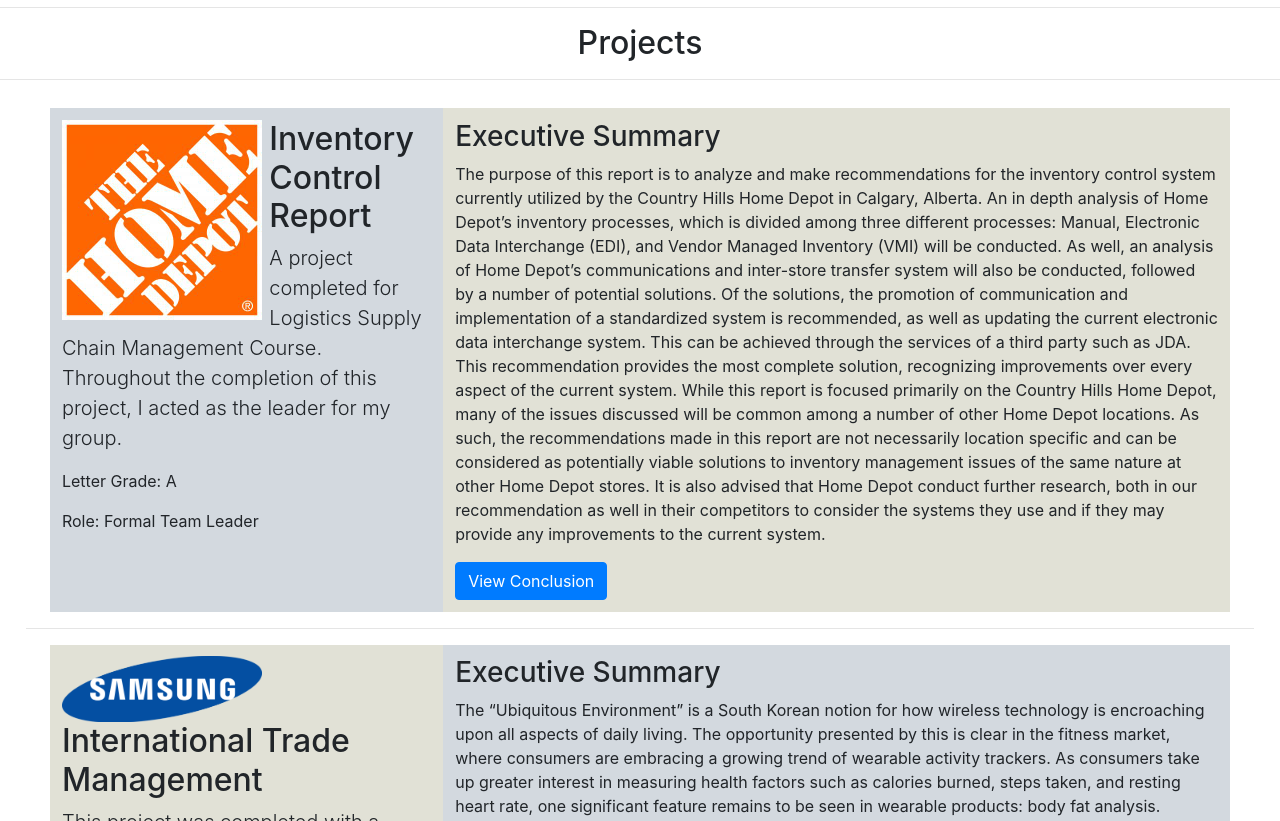
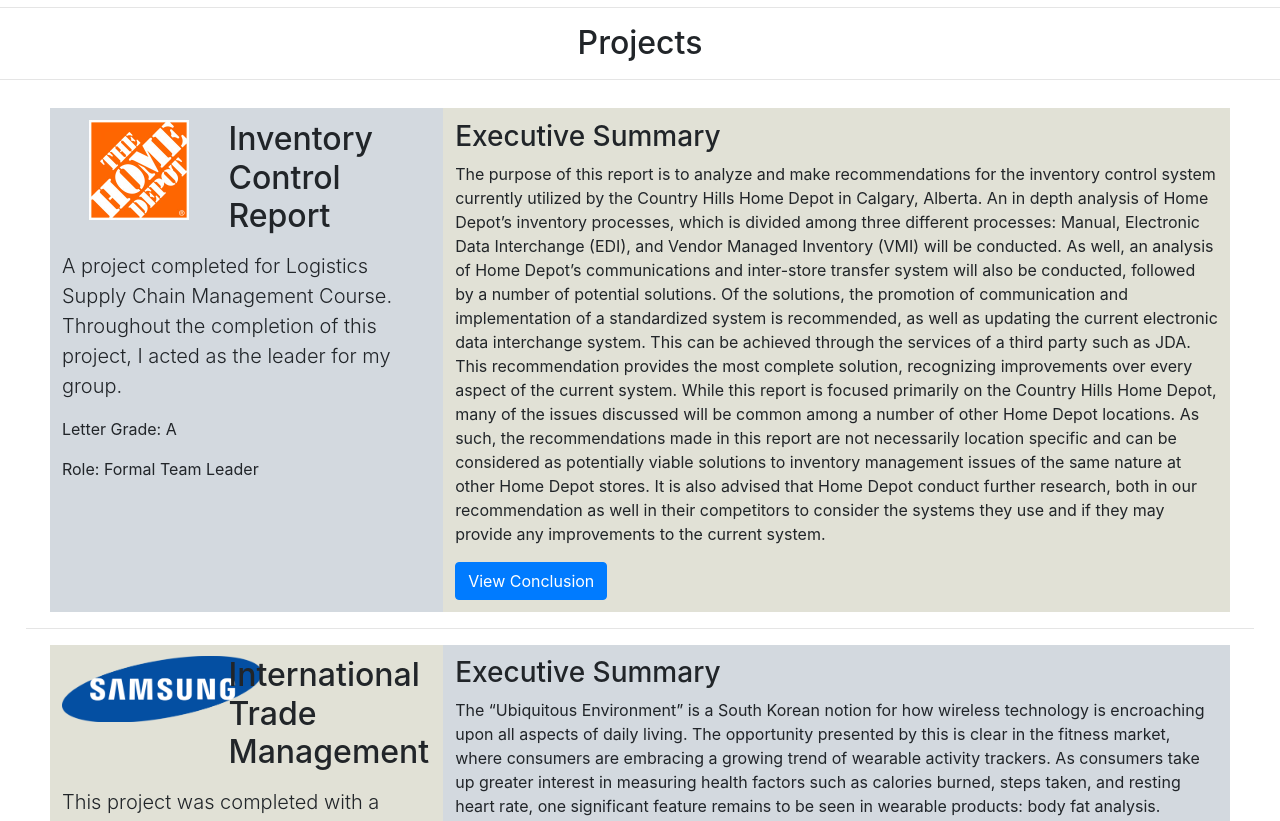
Before and after one commit to AboutWilsonFong/portfolio, a plain HTML site: page index.html in a window 1280 px wide. Shown: the part 1800-2621 px from the top of the page. Drawn offline with nearby package versions, Linux system fonts and the light colour scheme.

Commit message:
logo title spacing

```diff
--- a/index.html
+++ b/index.html
@@ -119,8 +119,14 @@
         <div class="project-section">
             <div class="row featurette project">
                 <div class="col-md-4 light-blue">
-                    <img src="img/homeDepot.jpg" width="200">
-                    <h2 class="featurette-heading">Inventory Control Report</h2>
+                    <div class="row logo-title">
+                        <div class="col-sm-5">
+                            <img src="img/homeDepot.jpg" width="100" class="hd-logo">
+                        </div>
+                        <div class="col-sm-7">
+                            <h2 class="featurette-heading">Inventory Control Report</h2>
+                        </div>
+                    </div>
                     <p class="lead">A project completed for Logistics Supply Chain Management Course. Throughout the completion of this project, I acted as the leader for my group.</p>
                     <p>Letter Grade: A</p>
                     <p>Role: Formal Team Leader</p>
@@ -200,8 +206,14 @@
 
             <div class="row featurette project">
                 <div class="col-md-4 light-gray">
-                    <img src="img/samsung.png" width="200">
-                    <h2 class="featurette-heading">International Trade Management</h2>
+                    <div class="row logo-title">
+                        <div class="col-sm-5">
+                            <img src="img/samsung.png" width="200">
+                        </div>
+                        <div class="col-sm-7">
+                            <h2 class="featurette-heading">International Trade Management</h2>
+                        </div>
+                    </div>
                     <p class="lead">
                     This project was completed with a partner for my Forum for International Trade Training (FITT) Diploma. It required me
                     to "take an existing or new product or service from the country of your choice into an
@@ -307,8 +319,15 @@
 
             <div class="row featurette project">
                 <div class="col-md-4 light-blue">
-                    <img src="img/nike.png" width="200">
-                    <h2 class="featurette-heading">International Trade Research</h2>
+                    <div class="row logo-title">
+                        <div class="col-sm-5">
+                            <img src="img/nike.png" width="200">
+                        </div>
+                        <div class="col-sm-7">
+                            <h2 class="featurette-heading">International Trade Research</h2>
+                        </div>
+                    </div>
+
                     <p class="lead">
                     This project was completed for my Forum for International Trade Training (FITT) Diploma. It required me to "Take an
                     existing or new product or service from the country of your choice into two potential international markets which are
--- a/style.css
+++ b/style.css
@@ -83,9 +83,12 @@
     padding: 1%;
 }
 
-.project img {
-    float: left;
-    margin-right: 2%;
+.hd-logo {
+    margin-left: 20%;
+}
+
+.logo-title {
+    margin-bottom: 2%;
 }
 
 .project ul {
```
